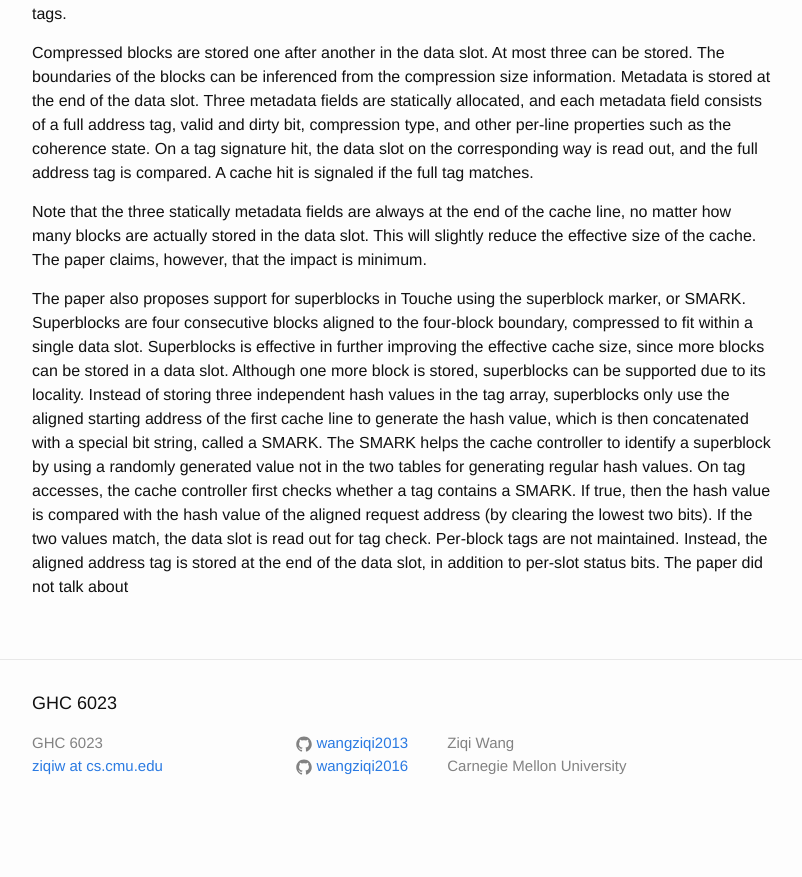
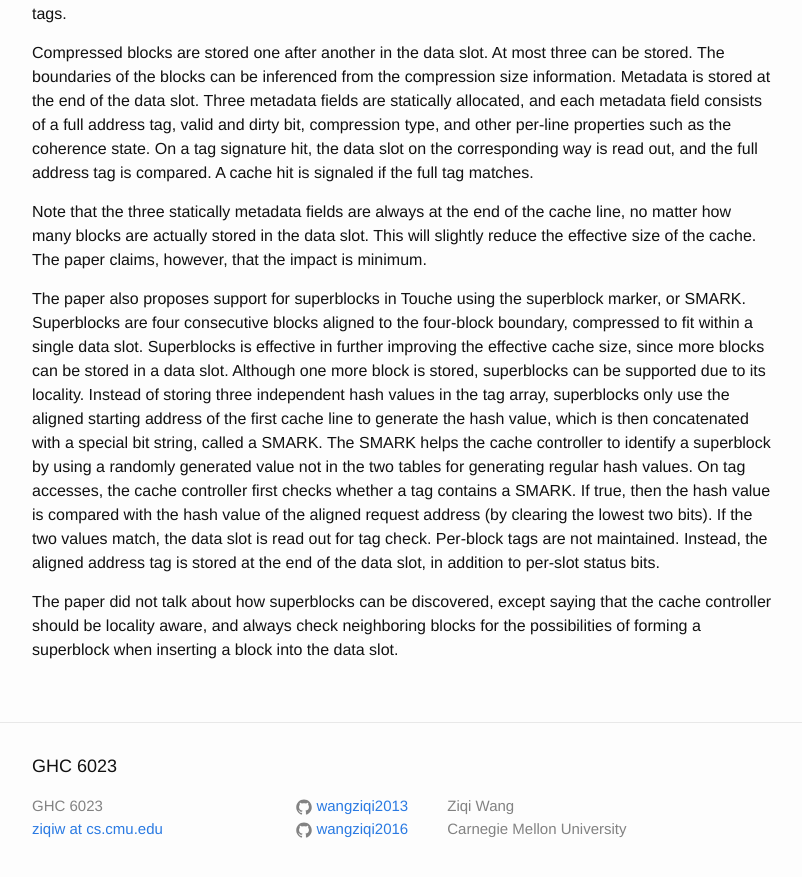
Before and after one commit to wangziqi2013/wangziqi2013.github.io, a Jekyll site: the page built from _posts/2020-06-06-touche.markdown, in a window 1280 px wide and 900 px high, scrolled down 2119 px. Shown: the top 877 px of the window, without its empty margins (238-1040 px from the left). Built offline with Jekyll 4.4.1, drawn with Linux system fonts in a browser that asks for light colours; before the commit the page ends 2956 px from its top, so only the background shows below that.

Commit message:
Adding discovery

```diff
--- a/_posts/2020-06-06-touche.markdown
+++ b/_posts/2020-06-06-touche.markdown
@@ -97,4 +97,7 @@ the cache controller first checks whether a tag contains a SMARK. If true, then
 hash value of the aligned request address (by clearing the lowest two bits). If the two values match, the data slot
 is read out for tag check. Per-block tags are not maintained. Instead, the aligned address tag is stored at the
 end of the data slot, in addition to per-slot status bits.
-The paper did not talk about
+
+The paper did not talk about how superblocks can be discovered, except saying that the cache controller should be
+locality aware, and always check neighboring blocks for the possibilities of forming a superblock when inserting
+a block into the data slot.
```
